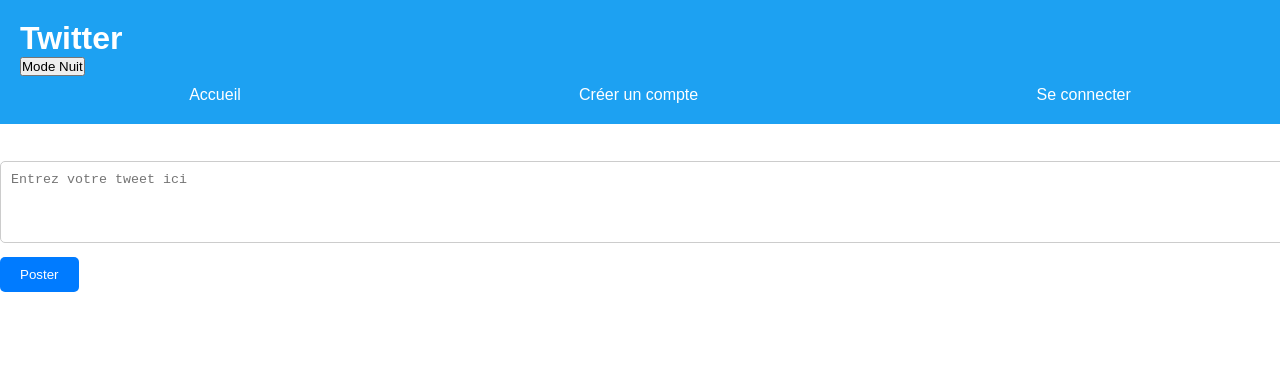
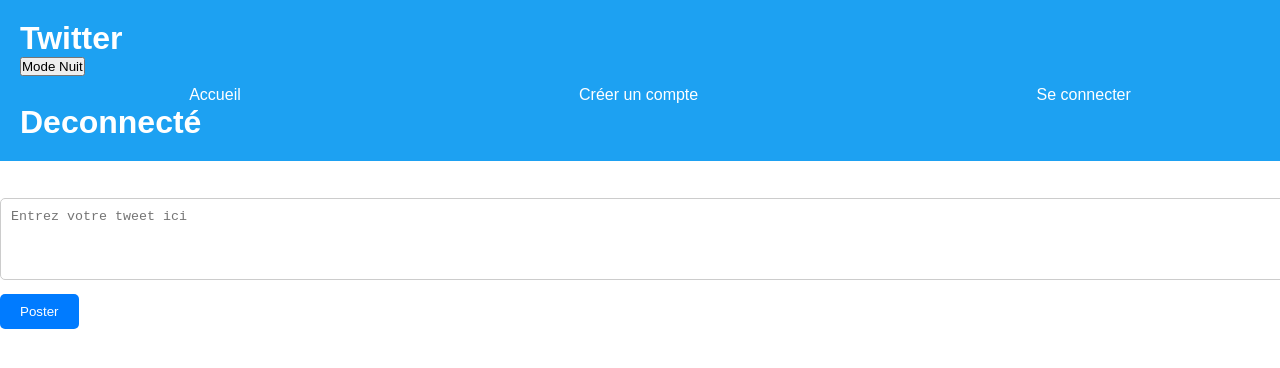
Before and after one commit to E-milien/r408_groupe7_docker_X, a Vue app in the folder frontend/: page /publish in a window 1280 px wide. Shown: the top 368 px of the page. Built offline with nearby package versions, Linux system fonts and the light colour scheme.

Commit message:
connexion fini

```diff
--- a/frontend/src/App.vue
+++ b/frontend/src/App.vue
@@ -16,20 +16,30 @@
     document.body.classList.remove('dark-mode');
   }
 });
-const blabla = sessionStorage.getItem('iduser');
+var variableUser = ref('')
+variableUser = sessionStorage.getItem('iduser');
+var connected = ref('')
+if (variableUser != null) {
+  if (variableUser > 0) {
+    connected.value = 'Connecté'
+  }
+  else connected.value = 'Deconnecté'
+}
+else connected.value = 'Deconnecté'
 document.title = "Twitter";
 </script>
 
 <template>
   <div :class="{ 'dark-mode': isDarkMode }">
     <header :class="{ 'dark-mode': isDarkMode }">
-      <h1>Twitter {{ blabla }}</h1>
+      <h1>Twitter</h1>
       <button @click="toggleDarkMode">{{ isDarkMode ? 'Mode Jour' : 'Mode Nuit' }}</button>
       <nav>
         <RouterLink to="/">Accueil</RouterLink>
         <RouterLink to="/register">Créer un compte</RouterLink>
         <RouterLink to="/login">Se connecter</RouterLink>
       </nav>
+      <h1>{{ connected }}</h1>
     </header>
     <RouterView />
 
--- a/frontend/src/components/Tweet.vue
+++ b/frontend/src/components/Tweet.vue
@@ -20,8 +20,7 @@
 
 
 const getCurrentUserId = () => {
-    // return sessionStorage.getItem('iduser');
-    return 1;
+    return sessionStorage.getItem('iduser');
 };
 
 const fetchLike = async () => {
--- a/frontend/src/views/PublishView.vue
+++ b/frontend/src/views/PublishView.vue
@@ -8,8 +8,7 @@
 const tweetText = ref('');
 
 const getCurrentUserId = () => {
-    // return sessionStorage.getItem('iduser');
-    return 1;
+    return sessionStorage.getItem('iduser');
 };
 
 const postTweet = async () => {
```
